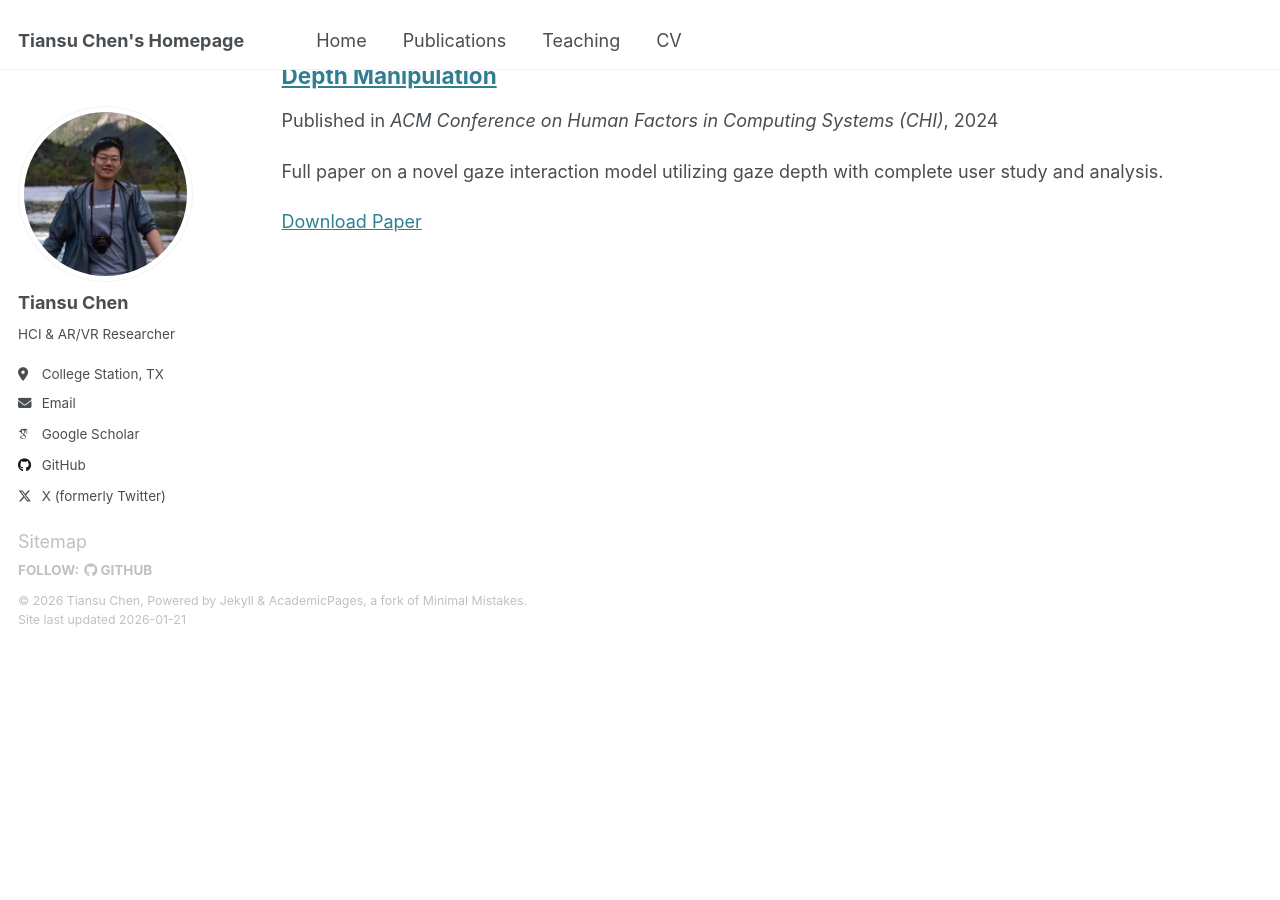
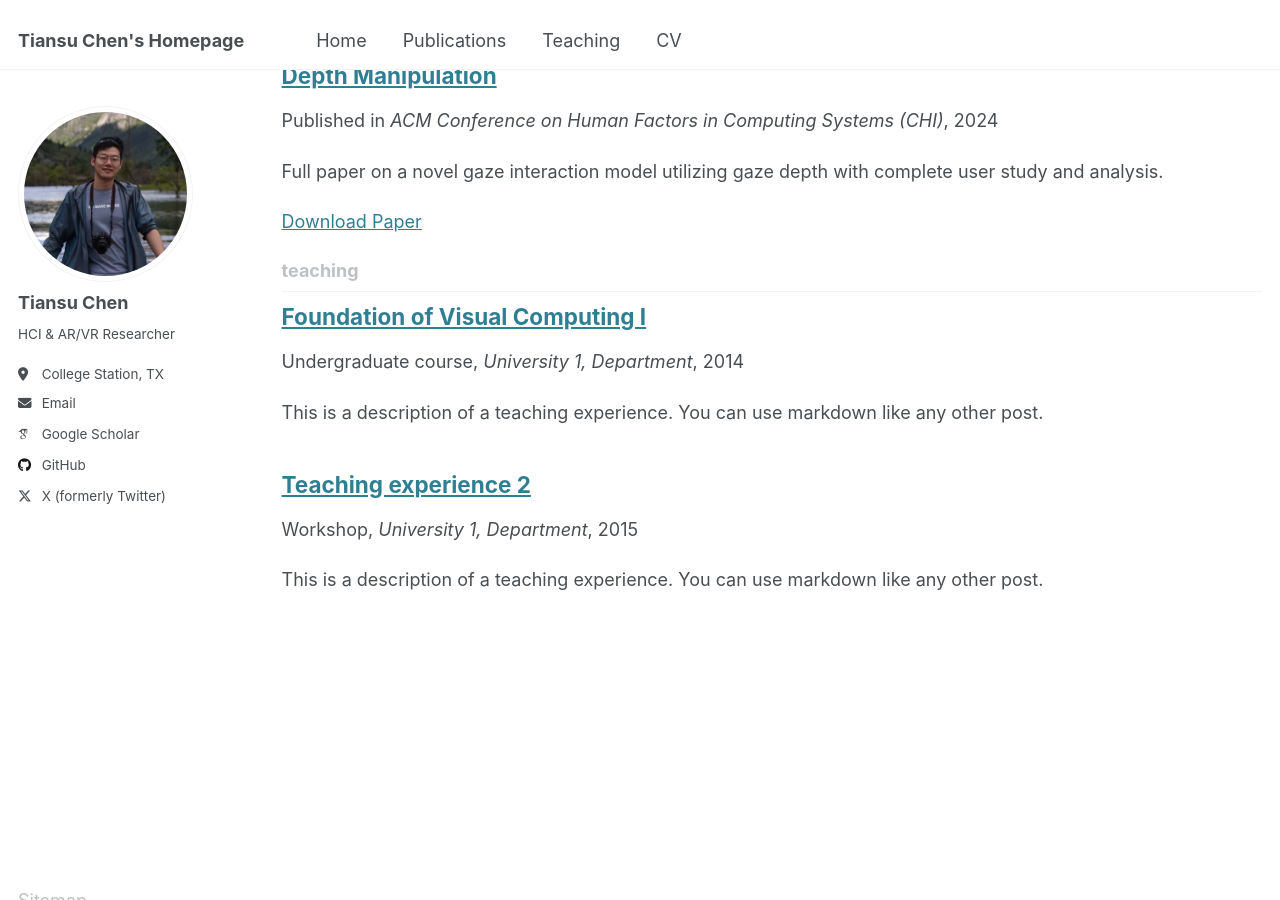
Before and after one commit to TiansuCHEN/tiansuchen.github.io, a Jekyll site: the page built from _pages/collection-archive.html, in a window 1280 px wide and 900 px high, scrolled down 1343 px. Built offline with Jekyll 4.4.1, drawn with Linux system fonts in a browser that asks for light colours; some web fonts are replaced; before the commit the page ends 1991 px from its top, so only the background shows below that; part of the change alters nothing that is shown.

Commit message:
Update teaching

```diff
--- a/_config.yml
+++ b/_config.yml
@@ -177,9 +177,9 @@ kramdown:
 
 # These settings control the types of collections used by the template
 collections:
-  # teaching:
-  #   output: true
-  #   permalink: /:collection/:path/
+  teaching:
+    output: true
+    permalink: /:collection/:path/
   publications:
     output: true
     permalink: /:collection/:path/
--- a/_teaching/2014-spring-teaching-1.md
+++ b/_teaching/2025-fall-vist172.md
@@ -1,8 +1,8 @@
 ---
-title: "Teaching experience 1"
+title: "Foundation of Visual Computing I"
 collection: teaching
 type: "Undergraduate course"
-permalink: /teaching/2014-spring-teaching-1
+permalink: /teaching/2025-fall-vist172
 venue: "University 1, Department"
 date: 2014-01-01
 location: "City, Country"
@@ -12,7 +12,6 @@ This is a description of a teaching experience. You can use markdown like any ot
 
 Heading 1
 ======
-testtesttest
 
 Heading 2
 ======
```
